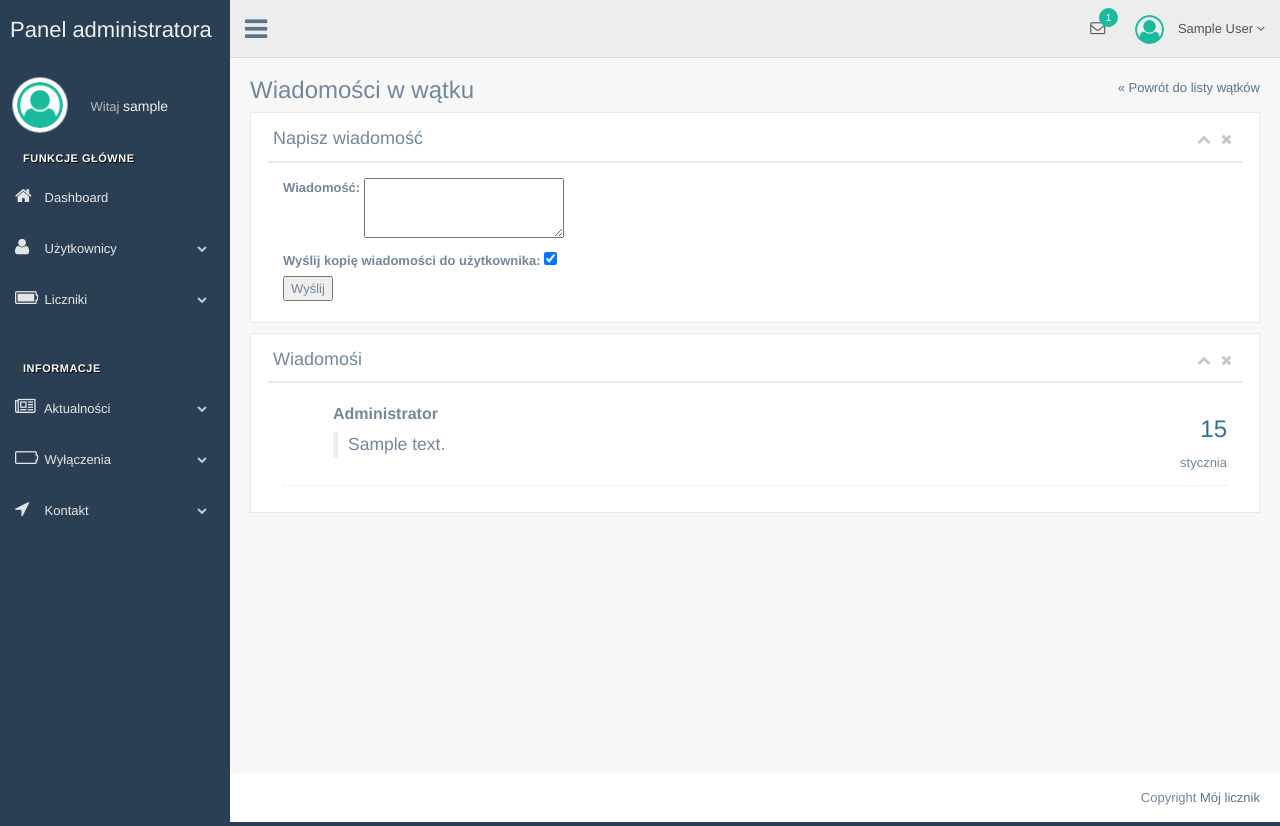
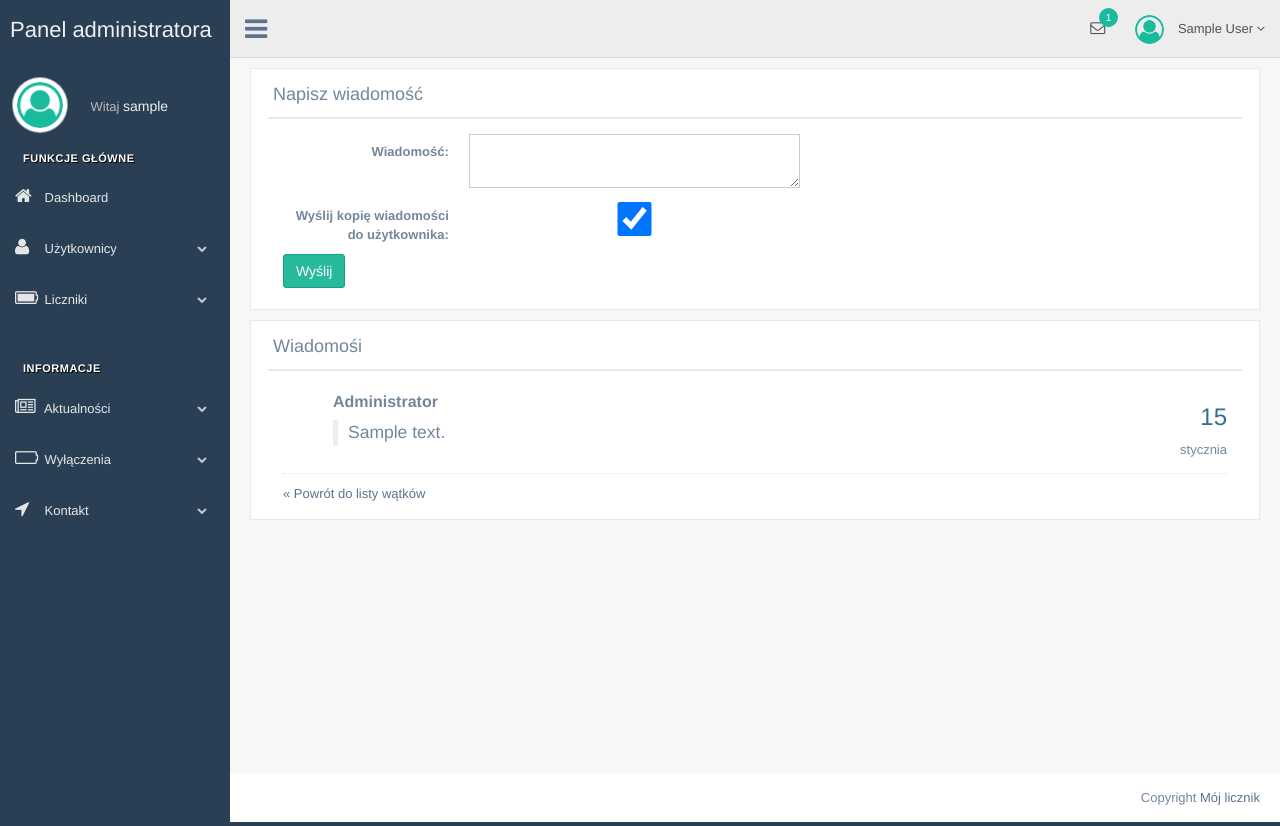
Before and after one commit to kamilstalkoper/moj_licznik, a Django app: a page that uses app/subapps/contact/templates/backend/contact/problem_messages_list.html in a window 1280 px wide. Run offline with Django 3.2, Linux system fonts and the light colour scheme; a user stored in the database is signed in; tables that the repository leaves empty hold one stand-in row (values such as "Sample post"); some libraries are stand-ins or nearby versions.

Commit message:
nowy wyglad stron kontaktu w panelu administracyjnym

```diff
--- a/app/subapps/contact/templates/backend/contact/problem_messages_list.html
+++ b/app/subapps/contact/templates/backend/contact/problem_messages_list.html
@@ -3,44 +3,21 @@
 {% block title %}Lista wiadomości w wątku{% endblock %}
 
 {% block content %}
-    <div>
-        <div class="page-title">
-            <div class="title_left">
-                <h3>Wiadomości w wątku</h3>
-            </div>
-            <div class="title_right">
-                <div class="pull-right">
-                    <a href="{% url 'backend:backend_problems_view' %}">&laquo; Powrót do listy wątków</a>
-                    {% if problem_solved %}
-                        <form method="post" action="{% url 'contact:set_as_solved' %}">
-                            {% csrf_token %}
-                            <input type="hidden" name="problem_id" value="{{ problem_id }}">
-                            <input type="hidden" name="redirect_to" value="{{ request.path }}">
-                            <button class="btn btn-success">Oznacz jako rozwiązany</button>
-                        </form>
-                    {% endif %}
-                </div>
-            </div>
-        </div>
-        <div class="clearfix"></div>
 <div class="row">
-            <div class="col-md-12">
+    <div class="col-md-12 col-sm-12 col-xs-12">
         <div class="x_panel">
             <div class="x_title">
                 <h2>Napisz wiadomość</h2>
-                        <ul class="nav navbar-right panel_toolbox">
-                            <li><a class="collapse-link"><i class="fa fa-chevron-up"></i></a></li>
-                            <li><a class="close-link"><i class="fa fa-close"></i></a></li>
-                        </ul>
                 <div class="clearfix"></div>
             </div>
             <div class="x_content">
                 <div class="col-md-9 col-sm-9 col-xs-12">
-                            <form action="{% url 'backend:backend_send_message_view' problem_id %}" method="post">
+                    <form action="{% url 'backend:backend_send_message_view' problem_id %}" method="post" class="form-horizontal form-label-left">
                         {% csrf_token %}
-                                <div>
-                                    <label for="id_message_content">Wiadomość:</label>
-                                    <textarea name="message_content" id="id_message_content">{{ form.message_content.value|default:'' }}</textarea>
+                        <div class="form-group">
+                            <label class="control-label col-md-3 col-sm-3 col-xs-12" for="id_message_content">Wiadomość:</label>
+                            <div class="col-md-6 col-sm-6 col-xs-12">
+                                <textarea class="form-control col-md-7 col-xs-12" name="message_content" id="id_message_content">{{ form.message_content.value|default:'' }}</textarea>
                                 {% with form.message_content.errors as errors %}
                                     <ul>
                                         {% for error in errors %}
@@ -49,11 +26,14 @@
                                     </ul>
                                 {% endwith %}
                             </div>
-                                <div>
-                                    <label for="id_send_copy_to_me">Wyślij kopię wiadomości do użytkownika: </label>
-                                    <input type="checkbox" name="send_copy_to_me" id="id_send_copy_to_me" checked>
                         </div>
-                                <button type="submit">Wyślij</button>
+                        <div class="form-group">
+                            <label class="control-label col-md-3 col-sm-3 col-xs-12" for="id_send_copy_to_me">Wyślij kopię wiadomości do użytkownika: </label>
+                            <div class="col-md-6 col-sm-6 col-xs-12">
+                                <input class="form-control col-md-7 col-xs-12" type="checkbox" name="send_copy_to_me" id="id_send_copy_to_me" checked>
+                            </div>
+                        </div>
+                        <button type="submit" class="btn btn-success">Wyślij</button>
                     </form>
                 </div>
             </div>
@@ -66,10 +46,6 @@
         <div class="x_panel">
             <div class="x_title">
                 <h2>Wiadomośi</h2>
-                        <ul class="nav navbar-right panel_toolbox">
-                            <li><a class="collapse-link"><i class="fa fa-chevron-up"></i></a></li>
-                            <li><a class="close-link"><i class="fa fa-close"></i></a></li>
-                        </ul>
                 <div class="clearfix"></div>
             </div>
             <div class="x_content">
@@ -95,7 +71,15 @@
                         {% endfor %}
                     </ul>
                     {% include 'structure/pagination.html' %}
-                        </div>
+                    {% if problem_solved %}
+                    <form method="post" action="{% url 'contact:set_as_solved' %}">
+                        {% csrf_token %}
+                        <input type="hidden" name="problem_id" value="{{ problem_id }}">
+                        <input type="hidden" name="redirect_to" value="{{ request.path }}">
+                        <button class="btn btn-success">Oznacz jako rozwiązany</button>
+                    </form>
+                    {% endif %}
+                    <a href="{% url 'backend:backend_problems_view' %}">&laquo; Powrót do listy wątków</a>
                 </div>
             </div>
         </div>
```
Also changed, not shown: app/subapps/contact/templates/backend/contact/problems_list.html (+61 -12 lines). Lines whose indentation alone changed are shown as unchanged.
